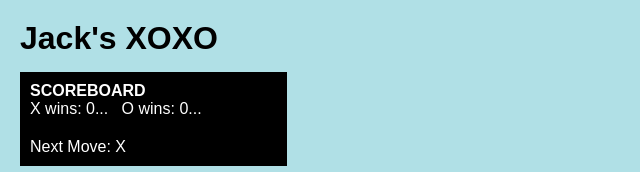
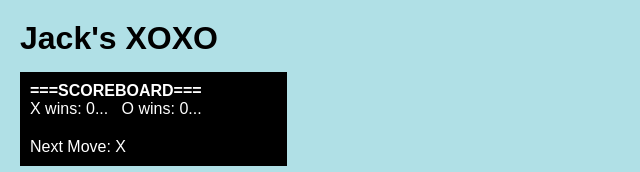
Before and after one commit to tommyarmstrong/noughts-crosses, a React (Create React App) app: page / in a window 1280 px wide. Shown: the top 172 px of the page, without its empty margins (0-640 px from the left). Built offline with nearby package versions, Linux system fonts and the light colour scheme.

Commit message:
NCD-43 Scoreboard: added === signs

```diff
--- a/src/App.js
+++ b/src/App.js
@@ -188,7 +188,7 @@ function Scoreboard({ xWins, oWins }) {
   return (
     <>
       <div className="scoreboard">
-        <div><b>SCOREBOARD</b></div>
+        <div><b>===SCOREBOARD===</b></div>
         <div>X wins: {xWins}...&nbsp;&nbsp;&nbsp;O wins: {oWins}...</div>
       </div>
     </>
```
